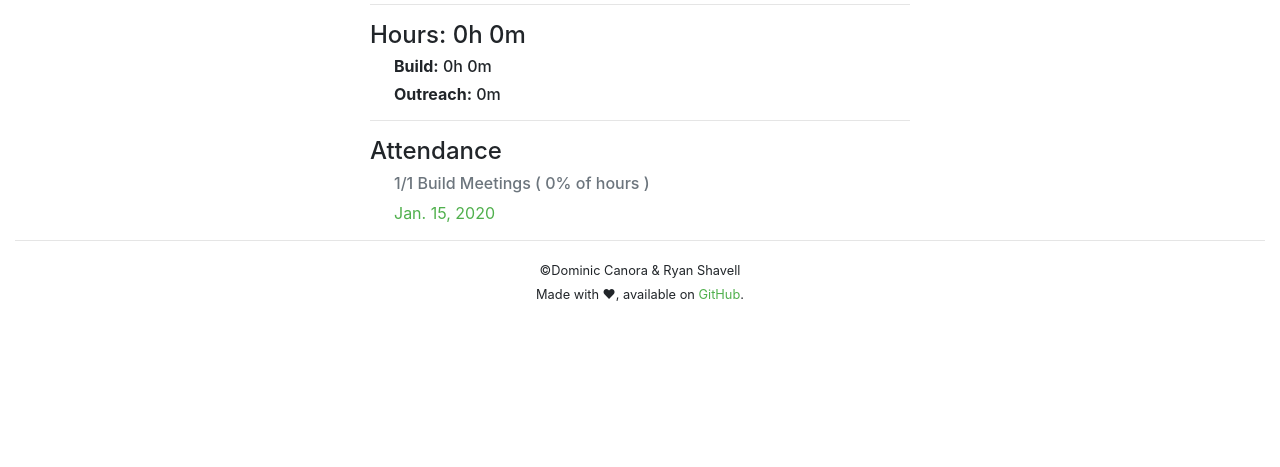
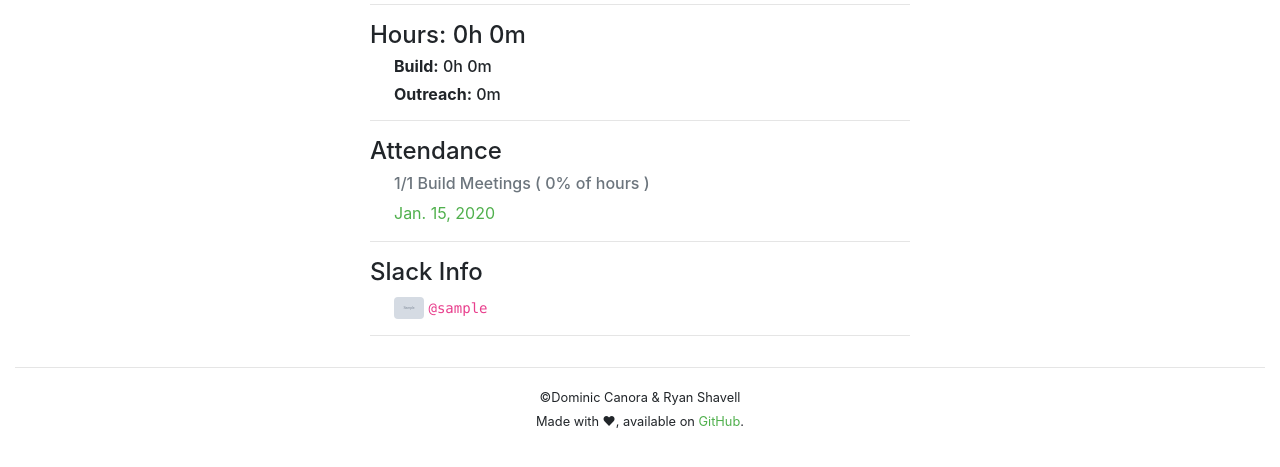
Before and after one commit to FRC-1902/pigpen, a Django app: page /member/1 in a window 1280 px wide. Shown: the part 318-785 px from the top of the page. Run offline with Django 3.2, Linux system fonts and the light colour scheme; tables that the repository leaves empty hold one stand-in row (values such as "Sample post"); grey boxes marked "Sample" are stand-in pictures; some libraries are stand-ins or nearby versions.

Commit message:
Save more slack information, use slack avatars for PFP if there is no photo

```diff
--- a/teammanager/models.py
+++ b/teammanager/models.py
@@ -35,6 +35,8 @@ class Member(models.Model):
     hours = models.IntegerField(default=0, blank=False)
     attendance = models.IntegerField(default=0, blank=False)
     slack = models.CharField(max_length=20, null=True, blank=True)
+    slack_username = models.CharField(max_length=50, null=True, blank=True)
+    slack_avatar = models.TextField(null=True, blank=True)
     subtitle = models.TextField(null=True, blank=True)
 
     def __str__(self):
@@ -64,6 +66,8 @@ class Member(models.Model):
     def get_avatar(self):
         if self.avatar:
             return self.avatar.url
+        elif self.slack_avatar:
+            return self.slack_avatar
         else:
             return "http://pen.vegetarianbaconite.com/static/teammanager/no_profile.png"
 
--- a/teammanager/templates/teammanager/member_attendance.html
+++ b/teammanager/templates/teammanager/member_attendance.html
@@ -46,9 +46,19 @@
               {% for meeting in meetings %}
                 <a href="{% url "teammanager:meeting" id=meeting.id %}">{{ meeting.date }}</a><br>
               {% endfor %}
-
             </div>
+          <hr>
           </div>
+          {% if member.slack %}
+            <div class="col-12">
+              <h4>Slack Info</h4>
+              <div class="pl-4">
+                <img class="rounded" src="{{ member.slack_avatar }}" width="30px" height="auto">
+                <code>@{{ member.slack_username }}</code>
+              </div>
+            <hr>
+            </div>
+          {% endif %}
         </div>
       </div>
     </div>
```
Also changed, not shown: teammanager/management/commands/cron.py (+5 -2 lines), teammanager/migrations/0012_auto_20190723_1356.py (added).
